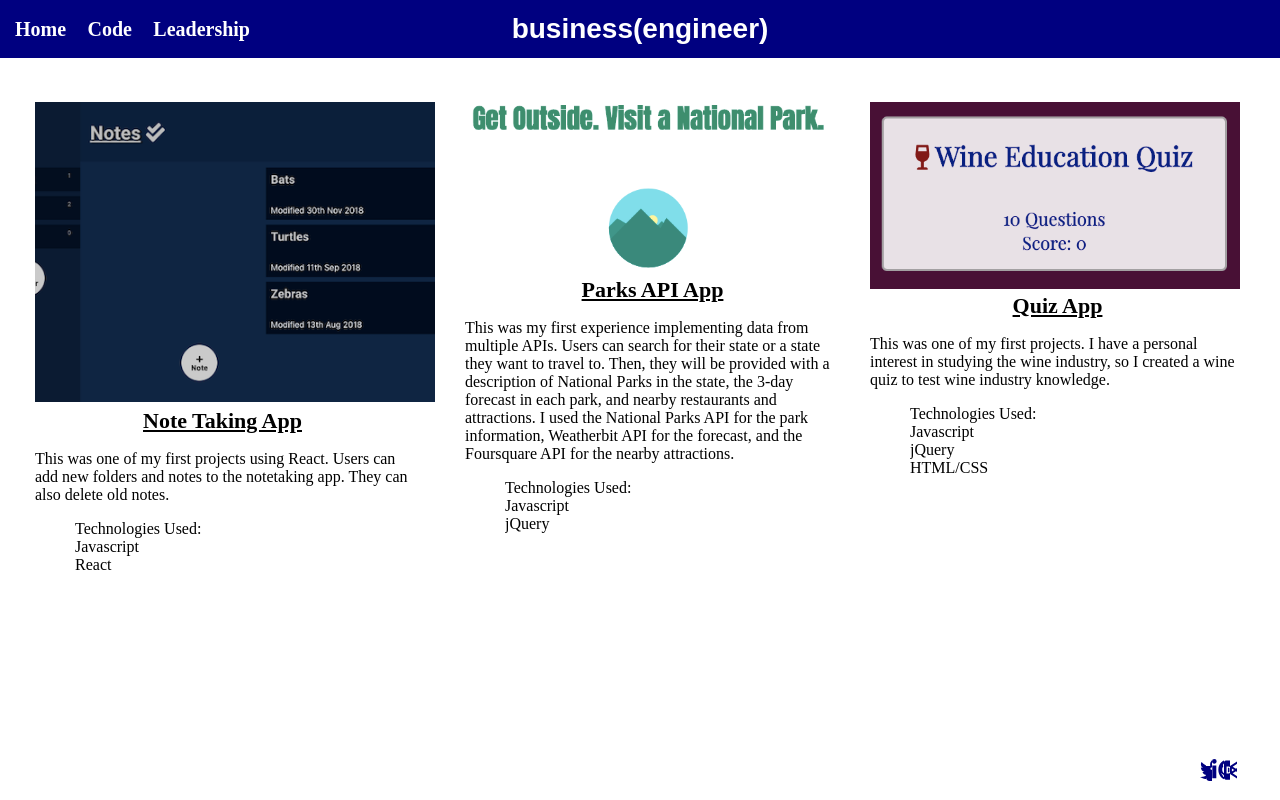
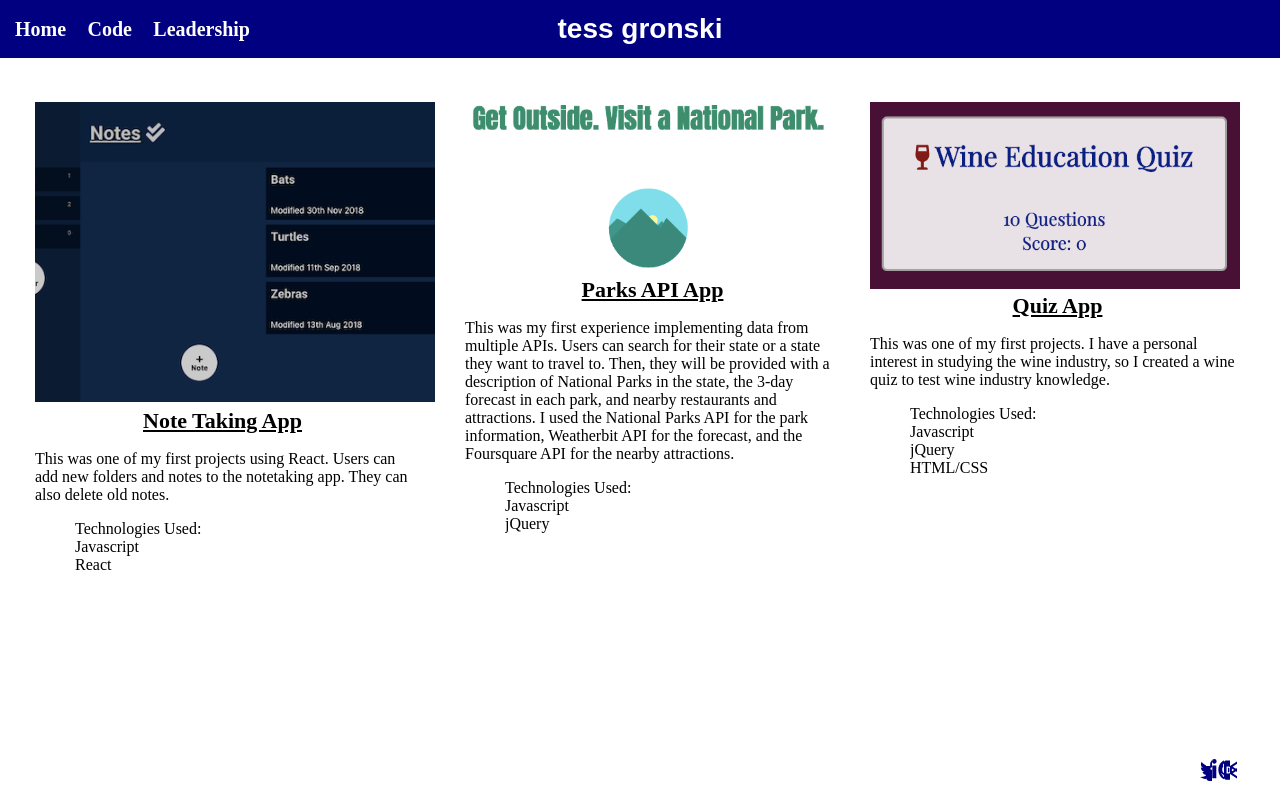
Before and after one commit to tgronski/react-portfolio, a React (Create React App) app: page /code in a window 1280 px wide. Built offline with nearby package versions, Linux system fonts and the light colour scheme; a web font is replaced by a local one.

Commit message:
Adds name to title

```diff
--- a/src/App/App.js
+++ b/src/App/App.js
@@ -70,7 +70,7 @@ export default class App extends Component{
       <link href="https://fonts.googleapis.com/css?family=Text+Me+One&display=swap" rel="stylesheet"/>
       <nav>{this.renderNavRoutes()}</nav>
       </header>
-      <Link className='nav' className='routerLink' to='/' ><h1 id='appTitle'>business(engineer)</h1></Link>
+      <Link className='nav' className='routerLink' to='/' ><h1 id='appTitle'>tess gronski</h1></Link>
 
       <div className='body'>
       <main>{this.renderMainPage()}</main>
```
Also changed, not shown: src/Home/Home.css (line endings or trailing spaces).
